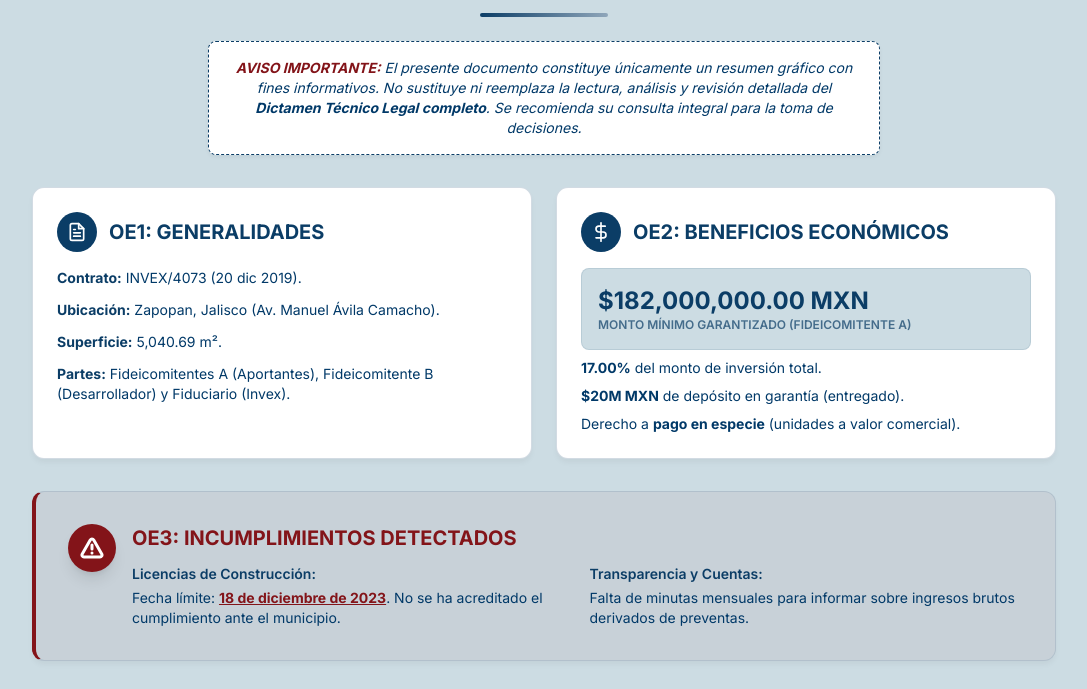
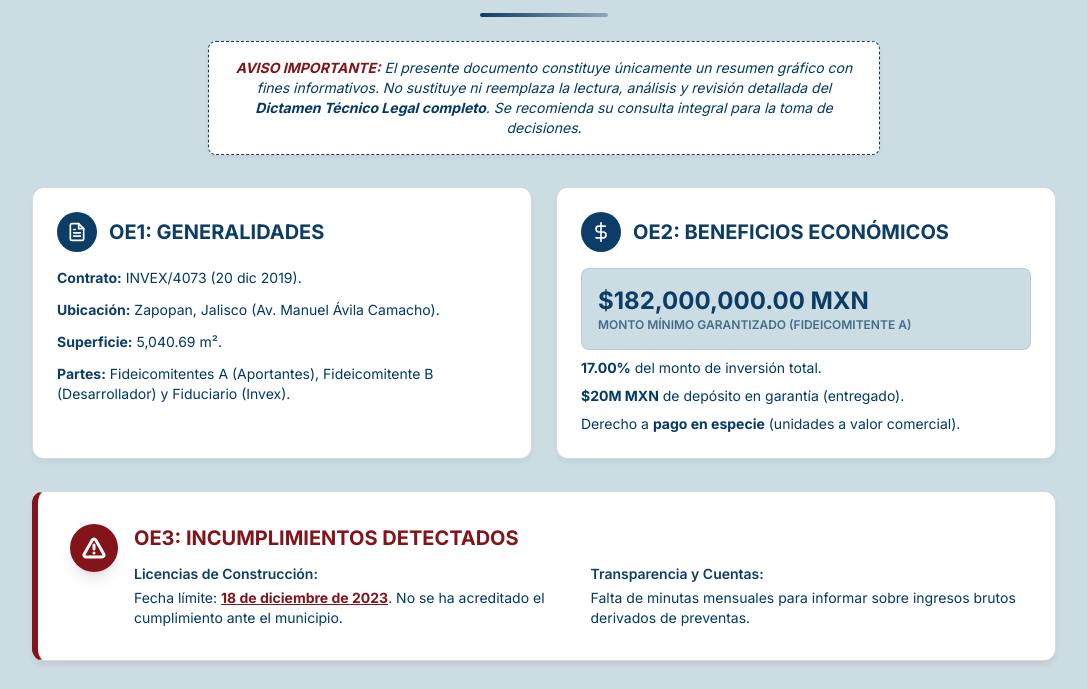
Before and after one commit to marechiga-lab/AVILA, a plain HTML site: page index.html in a window 1280 px wide. Shown: the part 111-800 px from the top of the page, without its empty margins (96-1183 px from the left). Drawn offline with nearby package versions, Linux system fonts and the light colour scheme.

Commit message:
Modify status alert styles in index.html
Updated the status alert background color to white and adjusted the border and box shadow.

```diff
--- a/index.html
+++ b/index.html
@@ -38,8 +38,9 @@
             border-radius: 2px;
         }
         .status-alert {
-            background-color: rgba(131, 20, 25, 0.05);
-            border-left: 4px solid var(--accent-dark);
+            background-color: var(--white);
+            border-left: 6px solid var(--accent-dark);
+            box-shadow: 0 4px 6px -1px rgba(131, 20, 25, 0.1);
         }
         .icon-circle {
             background-color: var(--text-main);
@@ -111,7 +112,7 @@
             </div>
         </div>
 
-        <!-- Alert Section: OE3 Incumplimientos -->
+        <!-- Alert Section: OE3 Incumplimientos (Ahora en fondo blanco) -->
         <div class="card p-8 mb-8 status-alert">
             <div class="flex items-start">
                 <div class="w-12 h-12 flex items-center justify-center rounded-full text-white mr-4 shrink-0 shadow-lg" style="background-color: var(--accent-dark);">
```
